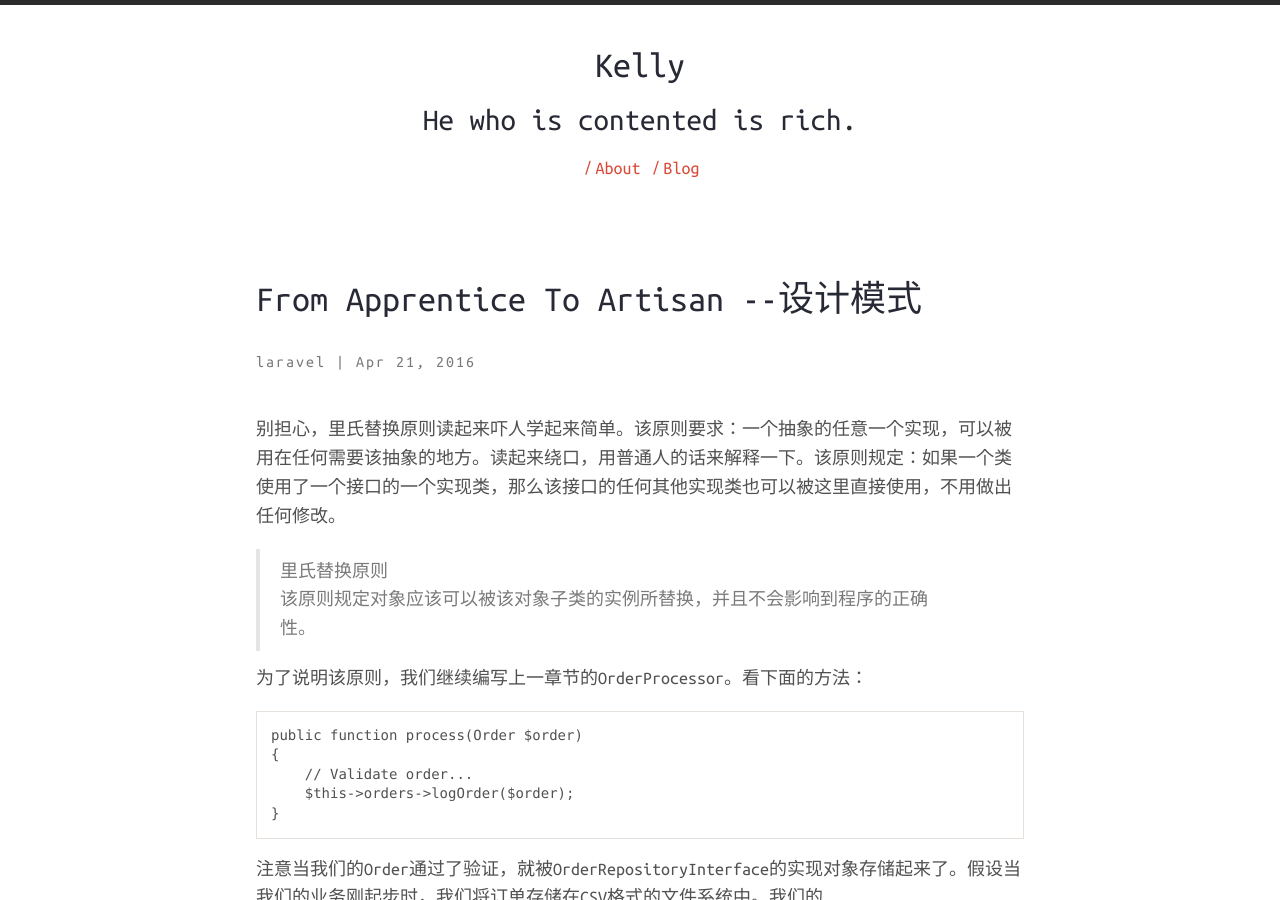
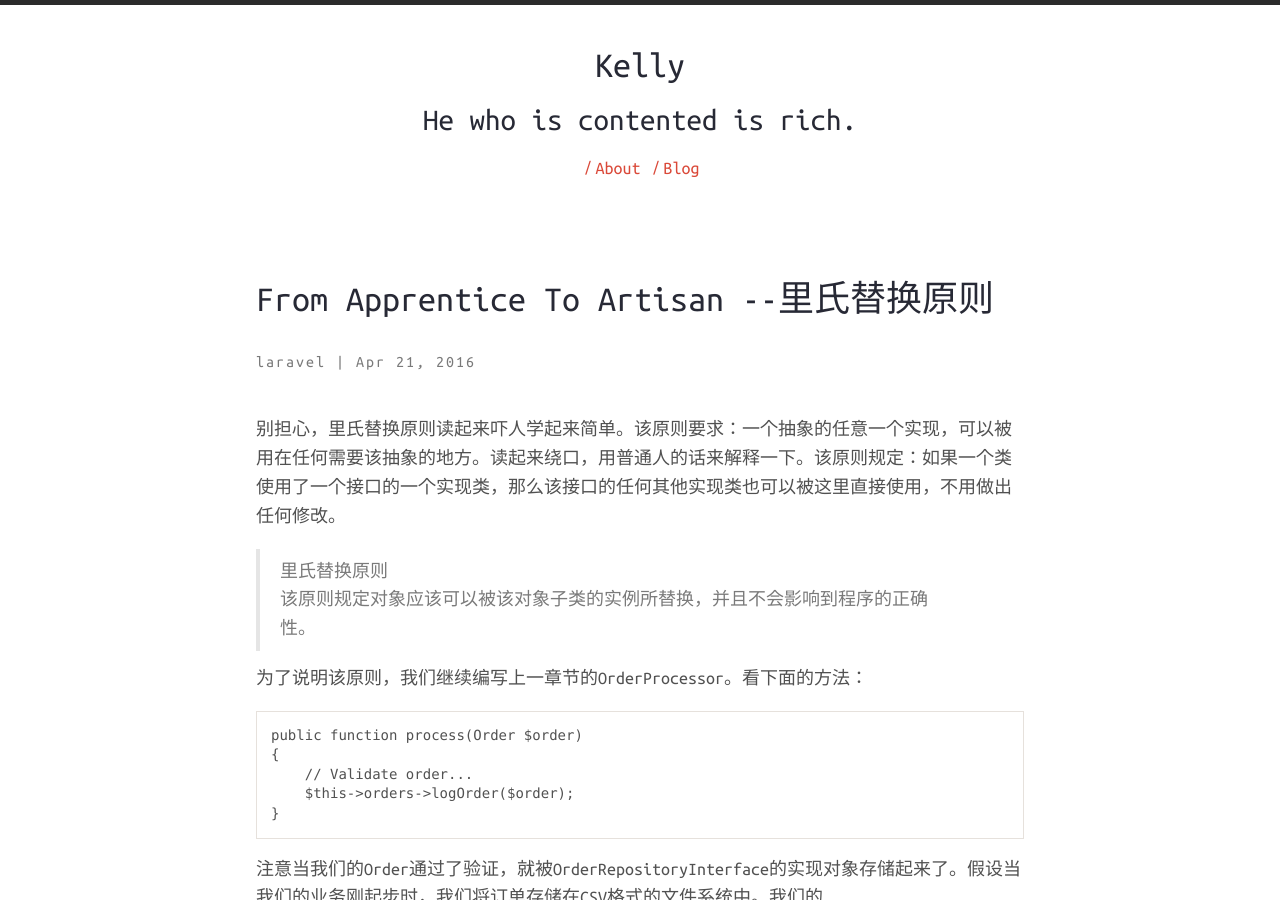
Before and after one commit to kellyshaws/kellyshaws.github.io, a Jekyll site: the page built from _posts/2016-04-22-from-apprentice-to-artisan-18.markdown, in a window 1280 px wide and 900 px high. Built offline with Jekyll 4.4.1, drawn with Linux system fonts in a browser that asks for light colours; nearby versions of some CDN libraries; comment, search, counter and statistics services are not loaded.

Commit message:
change name
change name

```diff
--- a/_posts/2016-04-22-from-apprentice-to-artisan-18.markdown
+++ b/_posts/2016-04-22-from-apprentice-to-artisan-18.markdown
@@ -1,6 +1,6 @@
 ---
 layout: post
-title:  "From Apprentice To Artisan --设计模式"
+title:  "From Apprentice To Artisan --里氏替换原则"
 date:   2016-04-21 15:50:15
 description: "From Apprentice To Artisan -- Design pattern"
 permalink: post/design-pattern-liskov-substitution-principle
```
